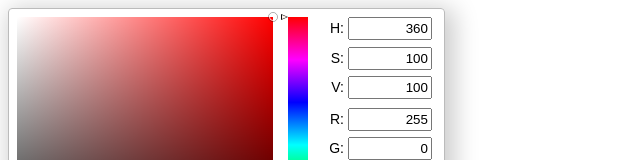
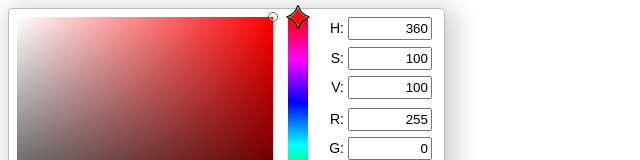
Before and after one commit to saaratrix/color-scheme-helper, a Svelte app: page / in a window 1280 px wide. Shown: the top 160 px of the page, without its empty margins (0-640 px from the left). Built offline with nearby package versions, Linux system fonts and the light colour scheme.

Commit message:
Changed rgb indicator to be a star shaped one.

```diff
--- a/src/color-selector/ColorPicker.svelte
+++ b/src/color-selector/ColorPicker.svelte
@@ -13,13 +13,13 @@
   let svIndicator: HTMLElement | undefined;
   let rgbCanvas: HTMLCanvasElement;
   let rgbContext: CanvasRenderingContext2D | undefined;
-  let rgbIndicator: HTMLElement | undefined;
+  // Indicator to transform up & down based on color!
+  let rgbPointyIndicator: HTMLElement | undefined;
+  // SVG Path to get the fill
+  let rgbPointyPath: SVGPathElement | undefined;
 
   let svPointerDown: boolean = false;
   let rgbPointerDown: boolean = false;
-
-  // -3 is eyeballed to be center!
-  const hueIndicatorTopOffset: number = -3;
 
   const subscriptions: Unsubscriber[] = [];
 
@@ -34,9 +34,11 @@
 
     subscriptions.push(
       hue.subscribe(h => {
-        drawHSVBlock(hsvToRGBAToCSS(h, 1, 1), svCanvas);
-        const rgbIndicatorTop = (((360 - h) / 360) * rgbCanvas.height) + hueIndicatorTopOffset;
-        rgbIndicator.style.transform = `translateY(${rgbIndicatorTop}px)`;
+        const rgba = hsvToRGBAToCSS(h, 1, 1);
+        drawHSVBlock(rgba, svCanvas);
+        const rgbIndicatorTop = (((360 - h) / 360) * rgbCanvas.height);
+        rgbPointyIndicator.style.transform = `translateY(${rgbIndicatorTop}px)`;
+        rgbPointyPath.style.fill = rgba;
       }),
       saturation.subscribe(s => {
         svIndicator.style.transform = getSVIndicatorTransform(s, $value);
@@ -139,14 +141,12 @@
 </script>
 <style lang="scss">
 $circle-radius: 10px;
-$outer-color: rgba(0, 0, 0, 0.33);
+$outer-color: rgba(0, 0, 0, 0.67);
 $inner-color: rgba(255, 255, 255, 0.8);
 
 $rgb-padding-left: 15px;
-$arrow-indicator-size: 7px;
-$arrow-indicator-position-left: $rgb-padding-left - $arrow-indicator-size;
-$arrow-indicator-outer-bg: #0d0d0d;
-$arrow-indicator-inner-bg: seashell;
+$rgb-indicator-outer-bg: #0d0d0d;
+$rgb-indicator-inner-bg: seashell;
 
 .color-picker {
   display: flex;
@@ -162,31 +162,10 @@ $arrow-indicator-inner-bg: seashell;
   padding-left: $rgb-padding-left;
 }
 
-.color-picker-arrow-indicator,
-.color-picker-inner-arrow,
 .color-picker-circle-indicator,
-.color-picker-inner-circle {
+.color-picker-inner-circle,
+.color-picker-rgb-slider {
   position: absolute;
-}
-
-.color-picker-arrow-indicator {
-  left: $arrow-indicator-position-left;
-  width: 0;
-  height: 0;
-  border-top: 3px solid transparent;
-  border-bottom: 3px solid transparent;
-  border-left: $arrow-indicator-size solid $arrow-indicator-outer-bg;
-}
-
-.color-picker-inner-arrow {
-  width: 0;
-  height: 0;
-  border-top: 2px solid transparent;
-  border-bottom: 2px solid transparent;
-  border-left: 5px solid $arrow-indicator-inner-bg;
-  // -7px is too much, -6px is ok but -6.5px seems to do best!
-  left: -6.5px;
-  top: -2px;
 }
 
 .color-picker-circle-indicator {
@@ -203,6 +182,18 @@ $arrow-indicator-inner-bg: seashell;
   border-radius: $circle-radius;
 }
 
+.color-picker-rgb-slider {
+  width: 28px;
+  height: 28px;
+  // Set the top negative to half height so the transform that will be applied can just be the position!
+  top: -14px;
+  left: 11px;
+
+  pointer-events: none;
+  stroke: rgba(255, 255, 255, 0.8);
+  stroke-width: 0.6;
+}
+
 </style>
 <div class="color-picker">
     <div class="color-picker-sv-container">
@@ -210,7 +201,35 @@ $arrow-indicator-inner-bg: seashell;
       <canvas bind:this={svCanvas} on:pointerdown={onSVPointerDown} width="256" height="256" class="color-picker-saturation-lightness"></canvas>
     </div>
     <div class="color-picker-rgb-container">
-      <div bind:this={rgbIndicator} class="color-picker-arrow-indicator"><div class="color-picker-inner-arrow"></div></div>
+      <div bind:this={rgbPointyIndicator} class="color-picker-rgb-slider">
+        <!-- svg source: https://stackoverflow.com/a/45455766 -->
+        <svg viewBox="0 0 10 10">
+          <defs>
+            <!-- source: https://stackoverflow.com/a/42449363 -->
+            <filter id='inset' x='-50%' y='-50%' width='200%' height='200%'>
+              <!--outside-stroke-->
+              <feFlood flood-color="black" result="outside-color"/>
+              <!-- we hide the "outer" border because it's anti-aliased. -->
+              <!-- then we render the inside stroke with the stroke attribute. -->
+              <feMorphology in="SourceAlpha" operator="dilate" radius="0"/>
+              <feComposite in="outside-color" operator="in" result="outside-stroke"/>
+              <!--inside-stroke-->
+              <feFlood flood-color="rgba(0, 0, 0, 0.67)" result="inside-color"/>
+              <feComposite in2="SourceAlpha" operator="in" result="inside-stroke"/>
+              <!--fill-area-->
+              <feMorphology in="SourceAlpha" operator="erode" radius="0.25"/>
+              <feComposite in="SourceGraphic" operator="in" result="fill-area"/>
+              <!--merge graphics-->
+              <feMerge>
+                <feMergeNode in="outside-stroke"/>
+                <feMergeNode in="inside-stroke"/>
+                <feMergeNode in="fill-area"/>
+              </feMerge>
+            </filter>
+          </defs>
+          <path bind:this={rgbPointyPath} fill="red" d="M5 1 Q5.8 4.2 9 5 Q5.8 5.8 5 9 Q4.2 5.8 1 5 Q4.2 4.2 5 1z" filter="url(#inset)"></path>
+        </svg>
+      </div>
       <canvas bind:this={rgbCanvas} on:pointerdown={onRGBPointerDown} class="color-picker-rgb" width="20" height="256"></canvas>
     </div>
 </div>
--- a/src/helpers/color-space-helpers.ts
+++ b/src/helpers/color-space-helpers.ts
@@ -34,7 +34,7 @@ export function hsvToCSS(hue: number, saturation: number, value: number): string
  * @param blue Range: [0, 255]
  * @param green Range: [0, 255]
  */
-export function rgbToHex(red: number, blue: number, green: number): string {
+export function rgbToHex(red: number, green: number, blue: number): string {
   let hexRed = componentToHex(red);
   let hexGreen = componentToHex(green);
   let hexBlue = componentToHex(blue);
```
